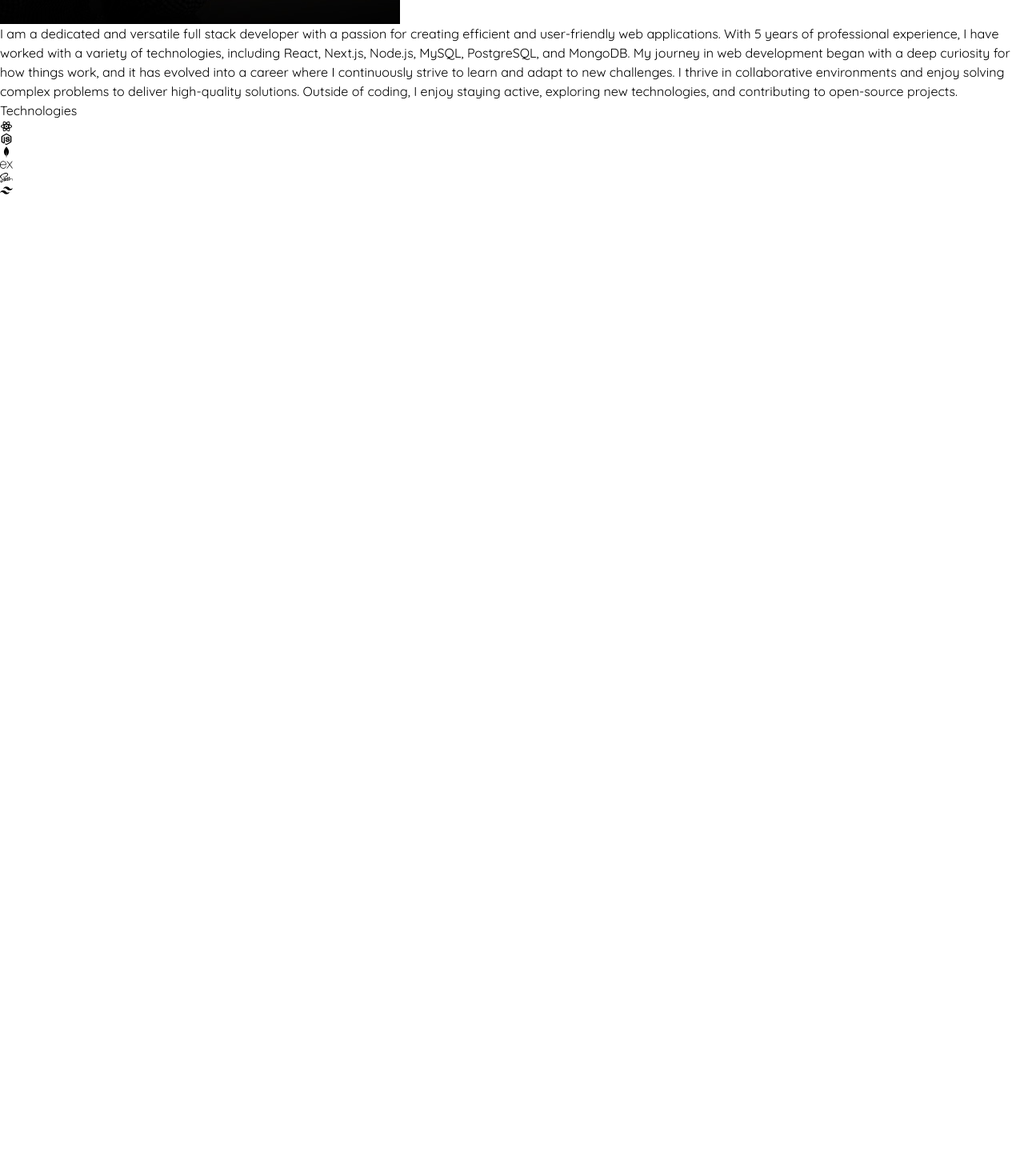
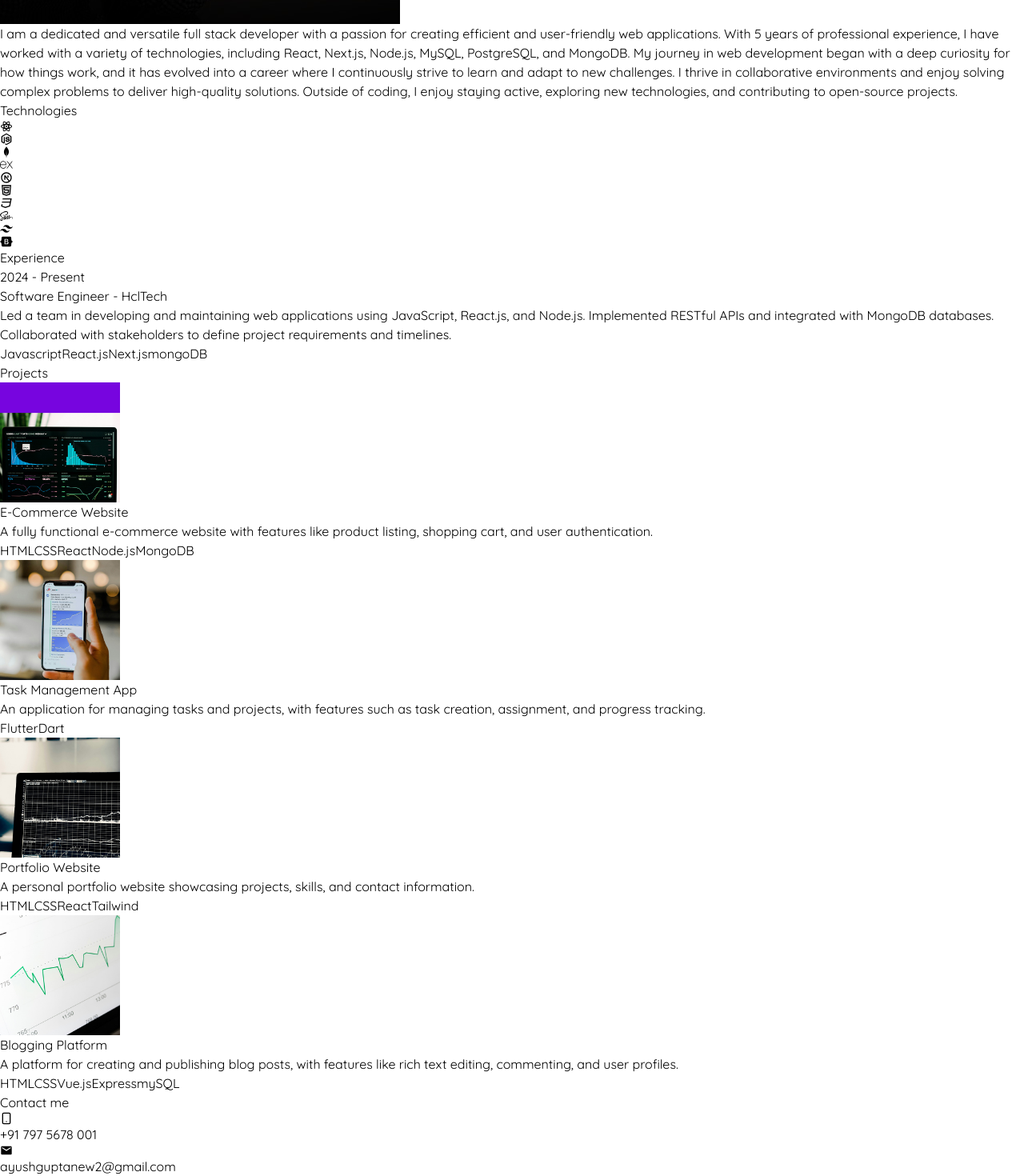
Before and after one commit to evirac/Portfolio, a React (Vite) app: page / in a window 1280 px wide. Shown: the part 1232-2702 px from the top of the page at 80% size. Before the commit the page ends 1478 px from the top, so only its background shows below. Built offline with nearby package versions, Linux system fonts and the light colour scheme.

Commit message:
added all pages

```diff
--- a/src/App.jsx
+++ b/src/App.jsx
@@ -1,16 +1,16 @@
 import About from "./components/About";
+import Contact from "./components/Contact";
+import Experience from "./components/Experience";
 import Hero from "./components/Hero";
 import Navbar from "./components/Navbar";
+import Projects from "./components/Projects";
 import Technologies from "./components/Technologies";
 
 export default function App() {
   return (
     <div className="overflow-x-hidden text-neutral-300 antialiased selection:bg-violet-300 selection:text-violet-900">
       <div className="fixed top-0 -z-10 h-full w-full">
-
-      <div className="absolute top-0 z-[-2] h-screen w-screen bg-neutral-950 bg-[radial-gradient(ellipse_80%_80%_at_50%_-20%,rgba(120,119,198,0.3),rgba(255,255,255,0))]">
-      </div>
-
+        <div className="absolute top-0 z-[-2] h-screen w-screen bg-neutral-950 bg-[radial-gradient(ellipse_80%_80%_at_50%_-20%,rgba(120,119,198,0.3),rgba(255,255,255,0))]"></div>
       </div>
 
       <div className="container mx-auto px-8">
@@ -18,8 +18,10 @@ export default function App() {
         <Hero />
         <About />
         <Technologies />
+        <Experience />
+        <Projects />
+        <Contact />
       </div>
-
     </div>
-  )
+  );
 }
--- /dev/null
+++ b/src/components/Contact.jsx
@@ -0,0 +1,22 @@
+import React from "react";
+import { CONTACT } from "../constants";
+import { LuSmartphone } from "react-icons/lu";
+import { MdEmail } from "react-icons/md";
+const Contact = () => {
+  return (
+    <div className="border-b border-neutral-800 pb-20">
+      <h2 className="my-10 text-center text-4xl">Contact me</h2>
+      <div className="text-center tracking-tighter ">
+        <p className="my-4 flex justify-center">
+          <LuSmartphone className="text-2xl mr-1" />
+          {CONTACT.phoneNo}
+        </p>
+        <p className="flex justify-center">
+          <MdEmail className="text-2xl mr-1" /> {CONTACT.email}
+        </p>
+      </div>
+    </div>
+  );
+};
+
+export default Contact;
--- /dev/null
+++ b/src/components/Experience.jsx
@@ -0,0 +1,32 @@
+import React from "react";
+import { EXPERIENCES } from "../constants";
+const Experience = () => {
+  return (
+    <div className="border-b border-neutral-500 pb-4">
+      <h2 className="my-20 text-center text-4xl">Experience</h2>
+      {EXPERIENCES.map((experience, index) => (
+        <div key={index} className="mb-8 flex flex-wrap lg:justify-center">
+          <div className="w-full lg:w-1/4">
+            <p className="mb-2 text-sm text-neutral-400 ">{experience.year}</p>
+          </div>
+          <div className="w-full max-w-xl lg:w-3/4">
+            <h6 className="mb-2 font-semibold ">
+              {experience.role} - <span>{experience.company}</span>
+            </h6>
+            <p className="mb-4 text-neutral-400">{experience.description}</p>
+            {experience.technologies.map((tech, index) => (
+              <span
+                key={index}
+                className="mr-2 mt-4 rounded bg-neutral-900 px-2 py-1 text-sm font-medium text-purple-800"
+              >
+                {tech}
+              </span>
+            ))}
+          </div>
+        </div>
+      ))}
+    </div>
+  );
+};
+
+export default Experience;
--- a/src/components/Navbar.jsx
+++ b/src/components/Navbar.jsx
@@ -1,19 +1,23 @@
-import React from 'react'
-import { FaLinkedin } from 'react-icons/fa'
-import { FaGithub } from 'react-icons/fa'
+import React from "react";
+import { FaLinkedin } from "react-icons/fa";
+import { FaGithub } from "react-icons/fa";
 
 const Navbar = () => {
   return (
-    <nav className='mb-20 flex items-center justify-between py-2'>
-        <div className="flex flex-shrink-0 items-center">
-            <img className='mx-2 w-10' src='/assets/kevinRushLogo.png' alt='logo'/>
-        </div>
-        <div  className='m-8 flex flex-shrink-0 items-center gap-4 text-2xl'>
-          <FaLinkedin/>
-          <FaGithub/>
-        </div>
+    <nav className="mb-20 flex items-center justify-between py-2">
+      <div className="flex flex-shrink-0 items-center">
+        <img className="mx-2 w-10" src="/assets/kevinRushLogo.png" alt="logo" />
+      </div>
+      <div className="m-8 flex flex-shrink-0 items-center gap-4 text-2xl">
+        <a href="https://www.linkedin.com/in/ayushgupta348/">
+          <FaLinkedin />
+        </a>
+        <a href="https://github.com/evirac">
+          <FaGithub />
+        </a>
+      </div>
     </nav>
-  )
-}
+  );
+};
 
-export default Navbar
+export default Navbar;
--- /dev/null
+++ b/src/components/Projects.jsx
@@ -0,0 +1,38 @@
+import React from "react";
+import { PROJECTS } from "../constants";
+const Projects = () => {
+  return (
+    <div className="border-b border-neutral-800 pb-24">
+      <h2 className="my-20 text-center text-4xl ">Projects</h2>
+      <div>
+        {PROJECTS.map((project, index) => (
+          <div key={index} className="mb-8 flex flex-wrap lg:justify-center">
+            <div className="w-full lg:w-1/4">
+              <img
+                src={project.image}
+                alt={project.title}
+                width={150}
+                height={150}
+                className="mb-6 rounded"
+              />
+            </div>
+            <div className="w-full  max-w-xl lg:w-3/4">
+              <h6 className="mb-2 font-semibold">{project.title}</h6>
+              <p className="mb-4 text-neutral-400">{project.description}</p>
+              {project.technologies.map((tech, index) => (
+                <span
+                  key={index}
+                  className="mr-2 mt-4 rounded bg-neutral-900 px-2 py-1 text-sm font-medium text-purple-800"
+                >
+                  {tech}
+                </span>
+              ))}
+            </div>
+          </div>
+        ))}
+      </div>
+    </div>
+  );
+};
+
+export default Projects;
--- a/src/components/Technologies.jsx
+++ b/src/components/Technologies.jsx
@@ -2,16 +2,19 @@ import React from "react";
 import { RiReactjsLine } from "react-icons/ri";
 import { RiNodejsLine } from "react-icons/ri";
 import { BiLogoMongodb } from "react-icons/bi";
+import { RiNextjsLine } from "react-icons/ri";
 import { FaSass } from "react-icons/fa";
 import { RiTailwindCssFill } from "react-icons/ri";
 import { SiExpress } from "react-icons/si";
+import { FaBootstrap } from "react-icons/fa";
+import { RiHtml5Line } from "react-icons/ri";
+import { RiCss3Line } from "react-icons/ri";
 
 const Technologies = () => {
   return (
     <div className="border-b border-neutral-800 pb-24">
-      <h1 className="my-20 text-center text-4xl ">Technologies</h1>
+      <h2 className="my-20 text-center text-4xl ">Technologies</h2>
       <div className="flex flex-wrap items-center justify-center gap-4">
-        <div className="rounded-2xl border-4 border-neutral-800 p-4">
         <div className="rounded-2xl border-4 border-neutral-800 p-4">
           <RiReactjsLine className="text-4xl text-blue-400" />
         </div>
@@ -21,10 +24,29 @@ const Technologies = () => {
         <div className="rounded-2xl border-4 border-neutral-800 p-4">
           <BiLogoMongodb className="text-4xl text-emerald-700" />
         </div>
-          <div className="rounded-2xl border-4 border-neutral-800 p-4"></div>
-          <SiExpress className="" />
+        <div className="rounded-2xl border-4 border-neutral-800 p-4">
+          <SiExpress className="text-4xl" />
+        </div>
+        <div className="rounded-2xl border-4 border-neutral-800 p-4">
+          <RiNextjsLine className="text-4xl" />
+        </div>
+      </div>
+
+      <div className="flex flex-wrap items-center justify-center pt-2 gap-4">
+        <div className="rounded-2xl border-4 border-neutral-800 p-4">
+          <RiHtml5Line className="text-4xl text-orange-400" />
+        </div>
+        <div className="rounded-2xl border-4 border-neutral-800 p-4">
+          <RiCss3Line className="text-4xl text-blue-400" />
+        </div>
+        <div className="rounded-2xl border-4 border-neutral-800 p-4">
           <FaSass className="text-4xl text-pink-400" />
+        </div>
+        <div className="rounded-2xl border-4 border-neutral-800 p-4">
           <RiTailwindCssFill className="text-4xl text-blue-400" />
+        </div>
+        <div className="rounded-2xl border-4 border-neutral-800 p-4">
+          <FaBootstrap className="text-4xl text-violet-700" />
         </div>
       </div>
     </div>
```
Lines whose indentation alone changed are shown as unchanged.
